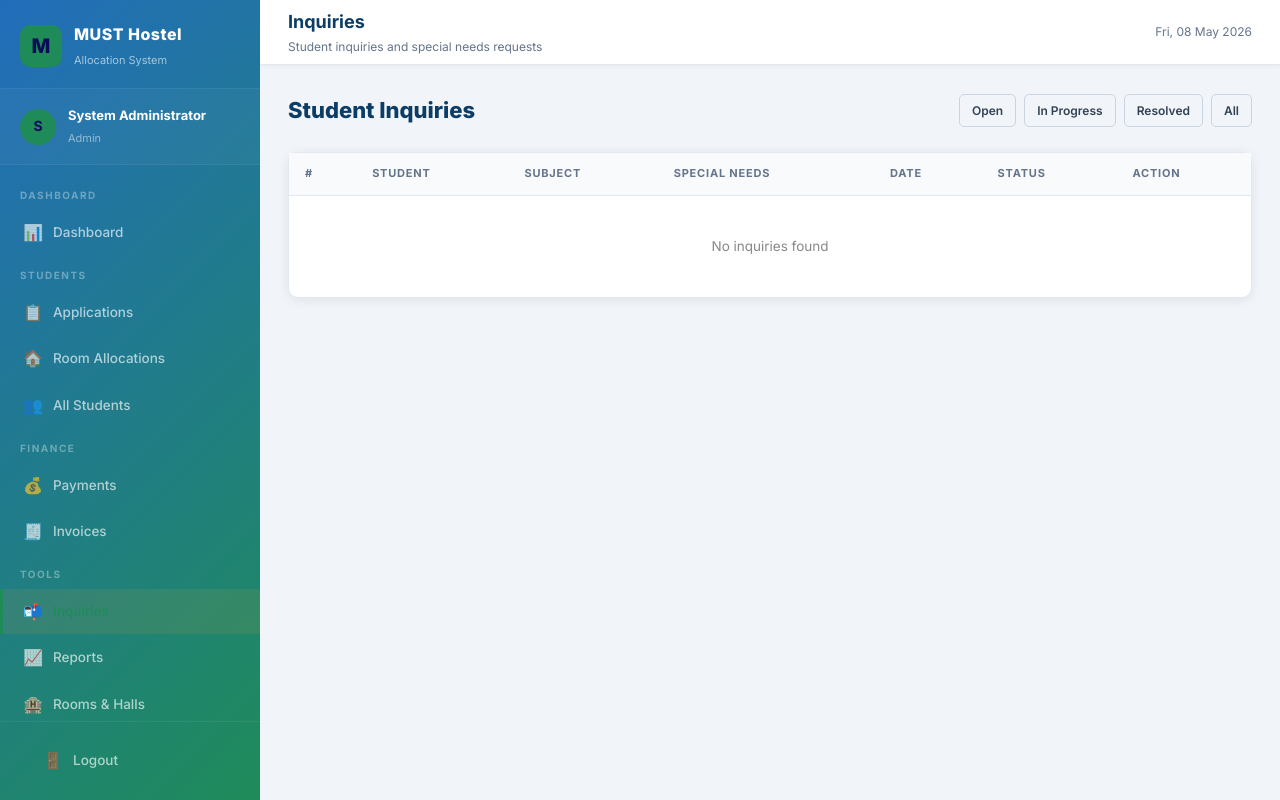
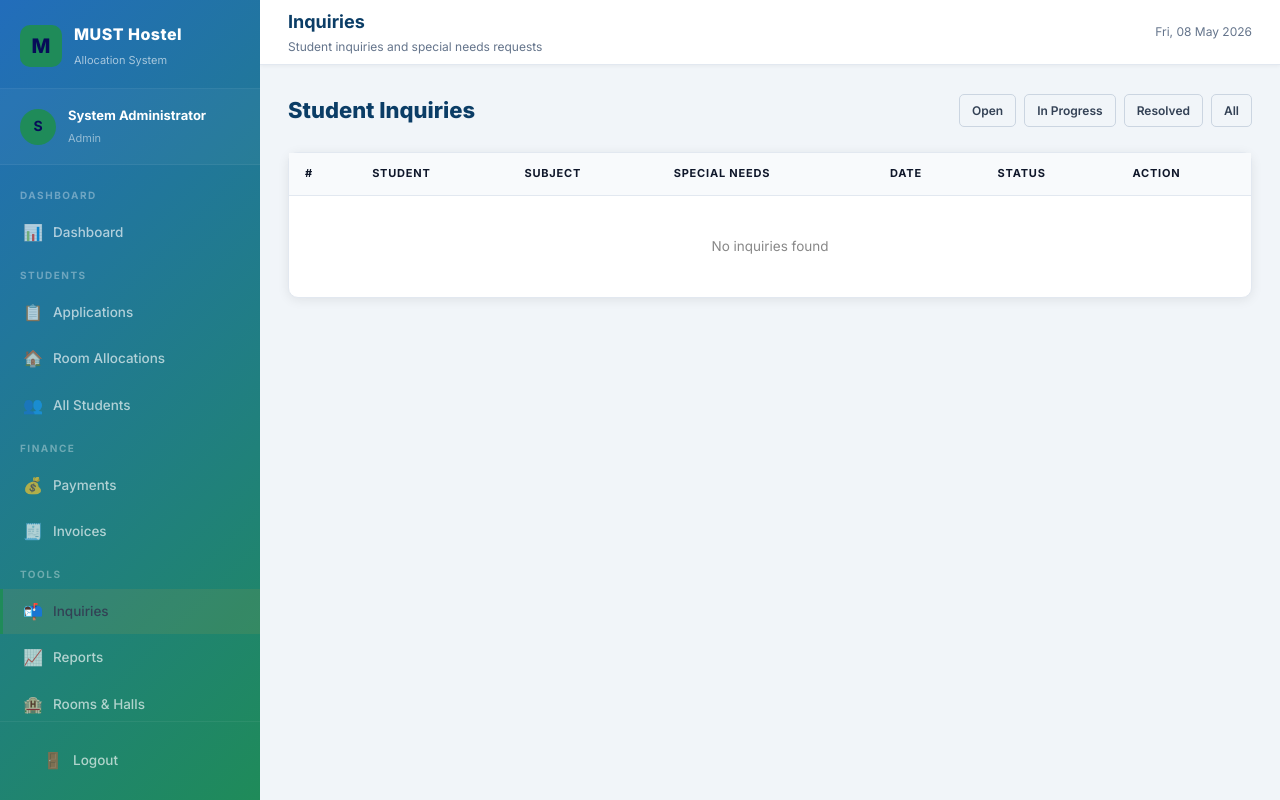
Before and after one commit to florencekay/MUSTHOSTELS2, a PHP site: page /MUSTHOSTELS2/admin/inquiries.php in a window 1280 px wide. Run offline with PHP 8.4, Linux system fonts and the light colour scheme; a user stored in the database is signed in; data comes from the database, SQL or seed files in the repository; data that the repository does not hold is empty; some libraries are stand-ins or nearby versions.

Commit message:
Update style.css

```diff
--- a/assets/css/style.css
+++ b/assets/css/style.css
@@ -7,7 +7,7 @@
   --navy-dark: #070c58;
   --gold: #1f8b59;
   --gold-light: #5fbf95;
-  --green: #2f8f5d;
+  --green: #19613c;
   --green-dark: #0d5f3c;
   --green-light: #d8f2e5;
   --red: #b91c1c;
@@ -150,7 +150,8 @@ body.dashboard-bg .page-content {
 }
 
 .nav-item:hover { background: rgba(255,255,255,0.06); color: var(--white); }
-.nav-item.active { background: rgba(201,164,60,0.12); color: var(--gold); border-left-color: var(--gold); }
+.nav-item.active { background: rgba(201,164,60,0.12); color: var(--gray-700); border-left-color: var(--gold); }
+.nav-item.active .icon { color: var(--gray-700); }
 .nav-item .icon { font-size: 16px; width: 20px; text-align: center; }
 
 .sidebar-footer {
@@ -250,7 +251,7 @@ thead th {
   text-align: left;
   font-size: 11px;
   font-weight: 700;
-  color: var(--gray-500);
+  color: var(--gray-600);
   text-transform: uppercase;
   letter-spacing: 0.8px;
   border-bottom: 1px solid var(--gray-200);
```
